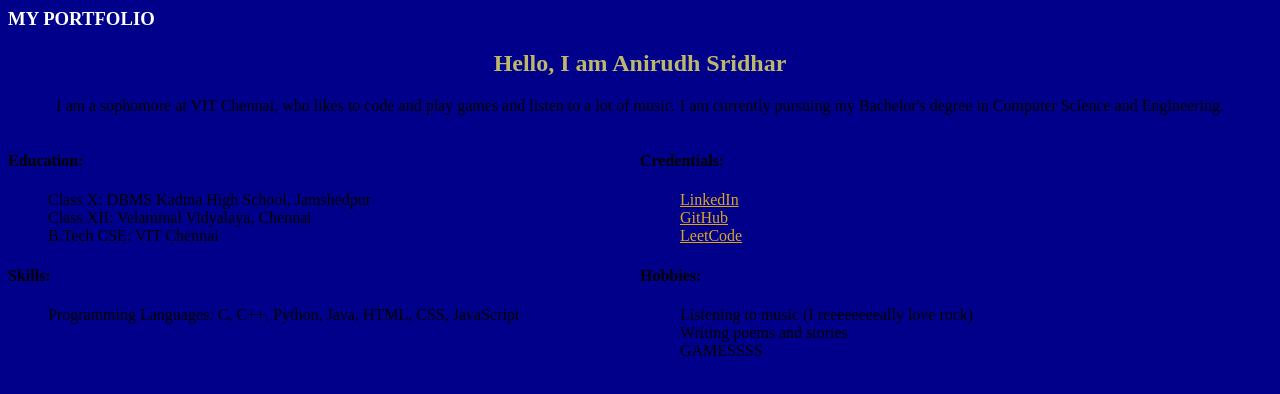
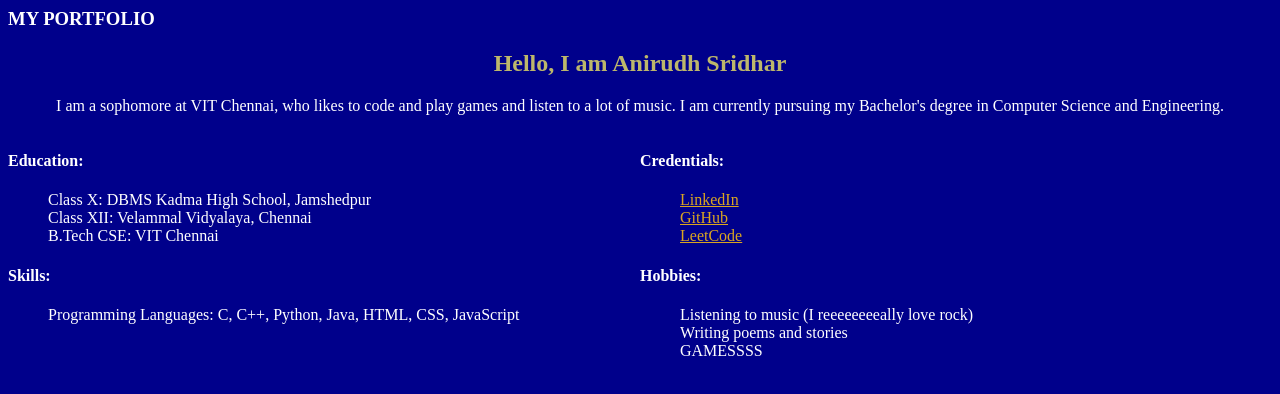
Before and after one commit to shotoyaar/WebProg, a plain HTML site: page index.html in a window 1280 px wide. Drawn offline with Linux system fonts and the light colour scheme.

Commit message:
changed font colors

```diff
--- a/index.html
+++ b/index.html
@@ -42,19 +42,19 @@
 
     <body>
         <h2>Hello, I am Anirudh Sridhar</h2>
-        <p style = "text-align: center;">I am a sophomore at VIT Chennai, who likes to code and play games and listen to a lot of music. I am currently pursuing my Bachelor's degree in Computer Science and Engineering.</p>
+        <p style = "text-align: center; color: #ffffff">I am a sophomore at VIT Chennai, who likes to code and play games and listen to a lot of music. I am currently pursuing my Bachelor's degree in Computer Science and Engineering.</p>
 
         <div class = "flex-container">
             <div class = "flex-item">
                 <list>
-                    <dl>
+                    <dl style = "color: #ffffff">
                         <dt><h4>Education:</h4></dt>
                         <dd>Class X: DBMS Kadma High School, Jamshedpur</dd>
                         <dd>Class XII: Velammal Vidyalaya, Chennai</dd>
                         <dd>B.Tech CSE: VIT Chennai</dd>
                     </dl>
 
-                    <dl>
+                    <dl style = "color: #ffffff">
                         <dt><h4>Skills:</h4></dt>
                         <dd>Programming Languages: C, C++, Python, Java, HTML, CSS, JavaScript</dd>
                     </dl>
@@ -63,14 +63,14 @@
 
             <div class = "flex-item">
                 <list>
-                    <dl>
+                    <dl style = "color: #ffffff">
                         <dt><h4>Credentials:</h4></dt>
                         <dd><a href = "https://www.linkedin.com/in/anirudh-sridhar-07bb02298/">LinkedIn</a></dd>
                         <dd><a href = "https://github.com/shotoyaar">GitHub</a></dd>
                         <dd><a href = "https://leetcode.com/shotoyaar225/">LeetCode</a></dd>
                     </dl>
 
-                    <dl>
+                    <dl style = "color: #ffffff">
                         <dt><h4>Hobbies:</h4></dt>
                         <dd>Listening to music (I reeeeeeeeally love rock)</dd>
                         <dd>Writing poems and stories</dd>
```
